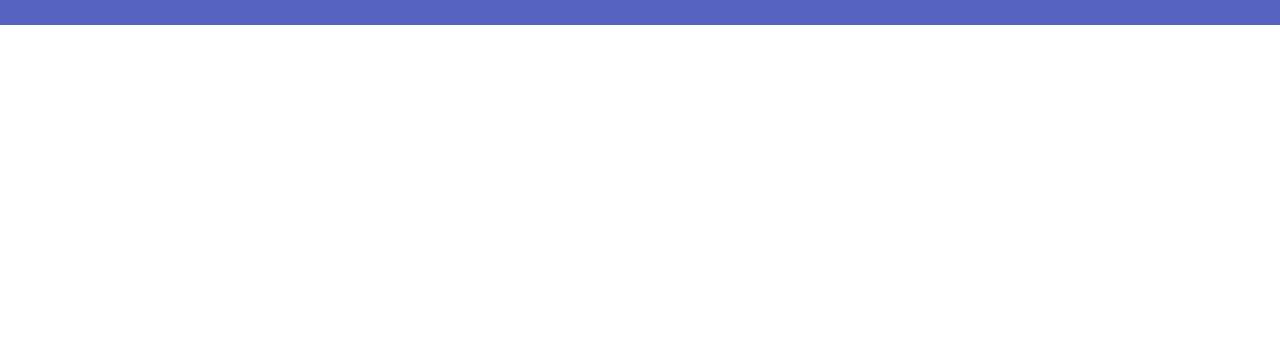
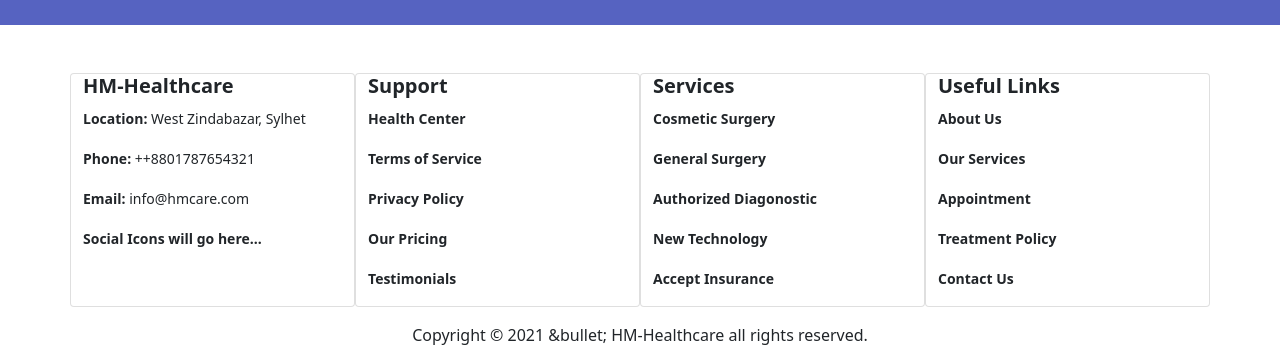
Before and after one commit to hamunna/hm-healthcare, a React (Create React App) app: page / in a window 1280 px wide. Shown: the part 3445-3805 px from the top of the page. Before the commit the page ends 3518 px from the top, so only its background shows below. Built offline with nearby package versions, Linux system fonts and the light colour scheme.

Commit message:
Footer Section Content added

```diff
--- a/src/App.js
+++ b/src/App.js
@@ -2,6 +2,7 @@ import './App.css';
 import Header from './Pages/Header/Header';
 import 'bootstrap/dist/css/bootstrap.min.css';
 import Home from './Pages/HomePage/Home/Home';
+import Footer from './Pages/Footer/Footer';
 
 function App() {
   return (
@@ -9,6 +10,7 @@ function App() {
 
       <Header></Header>
       <Home></Home>
+      <Footer></Footer>
 
     </div>
   );
--- a/src/Pages/Footer/Footer.js
+++ b/src/Pages/Footer/Footer.js
@@ -1,10 +1,67 @@
 import React from 'react';
+import { Card, Container, Row } from 'react-bootstrap';
 
 const Footer = () => {
 	return (
-		<div>
-			<h2>This is Footer</h2>
-		</div>
+		<footer>
+			<Container>
+				<Row xs={2} md={4} className="g-4">
+
+					{/* Address and Social Icons */}
+					<Card>
+
+						<h5 className="fw-bolder">HM-Healthcare</h5>
+						<p><small><strong>Location: </strong>West Zindabazar, Sylhet</small></p>
+						<p><small><strong>Phone: </strong>++8801787654321</small></p>
+						<p><small><strong>Email: </strong>info@hmcare.com</small></p>
+
+						<p><small><strong>Social Icons will go here...</strong></small></p>
+
+					</Card>
+
+					{/* Health Support */}
+					<Card>
+
+						<h5 className="fw-bolder">Support</h5>
+						<p><small><strong><a href="#" className="text-decoration-none text-dark">Health Center</a></strong></small></p>
+						<p><small><strong><a href="#" className="text-decoration-none text-dark">Terms of Service</a></strong></small></p>
+						<p><small><strong><a href="#" className="text-decoration-none text-dark">Privacy Policy</a></strong></small></p>
+						<p><small><strong><a href="#" className="text-decoration-none text-dark">Our Pricing</a></strong></small></p>
+						<p><small><strong><a href="#" className="text-decoration-none text-dark">Testimonials</a></strong></small></p>
+
+					</Card>
+
+					{/* Services */}
+					<Card>
+
+						<h5 className="fw-bolder">Services</h5>
+						<p><small><strong><a href="#" className="text-decoration-none text-dark">Cosmetic Surgery</a></strong></small></p>
+						<p><small><strong><a href="#" className="text-decoration-none text-dark">General Surgery</a></strong></small></p>
+						<p><small><strong><a href="#" className="text-decoration-none text-dark">Authorized Diagonostic</a></strong></small></p>
+						<p><small><strong><a href="#" className="text-decoration-none text-dark">New Technology</a></strong></small></p>
+						<p><small><strong><a href="#" className="text-decoration-none text-dark">Accept Insurance</a></strong></small></p>
+
+					</Card>
+
+					{/* Useful Links */}
+					<Card>
+
+						<h5 className="fw-bolder">Useful Links</h5>
+						<p><small><strong><a href="#" className="text-decoration-none text-dark">About Us</a></strong></small></p>
+						<p><small><strong><a href="#" className="text-decoration-none text-dark">Our Services</a></strong></small></p>
+						<p><small><strong><a href="#" className="text-decoration-none text-dark">Appointment</a></strong></small></p>
+						<p><small><strong><a href="#" className="text-decoration-none text-dark">Treatment Policy</a></strong></small></p>
+						<p><small><strong><a href="#" className="text-decoration-none text-dark">Contact Us</a></strong></small></p>
+
+					</Card>
+
+				</Row>
+
+				<div className="my-3 border-top-1 text-center">
+					<p>Copyright &copy; 2021 &bullet; HM-Healthcare all rights reserved.</p>
+				</div>
+			</Container>
+		</footer>
 	);
 };
 
```
Also changed, not shown: src/Pages/Footer/Footer.css (added).
